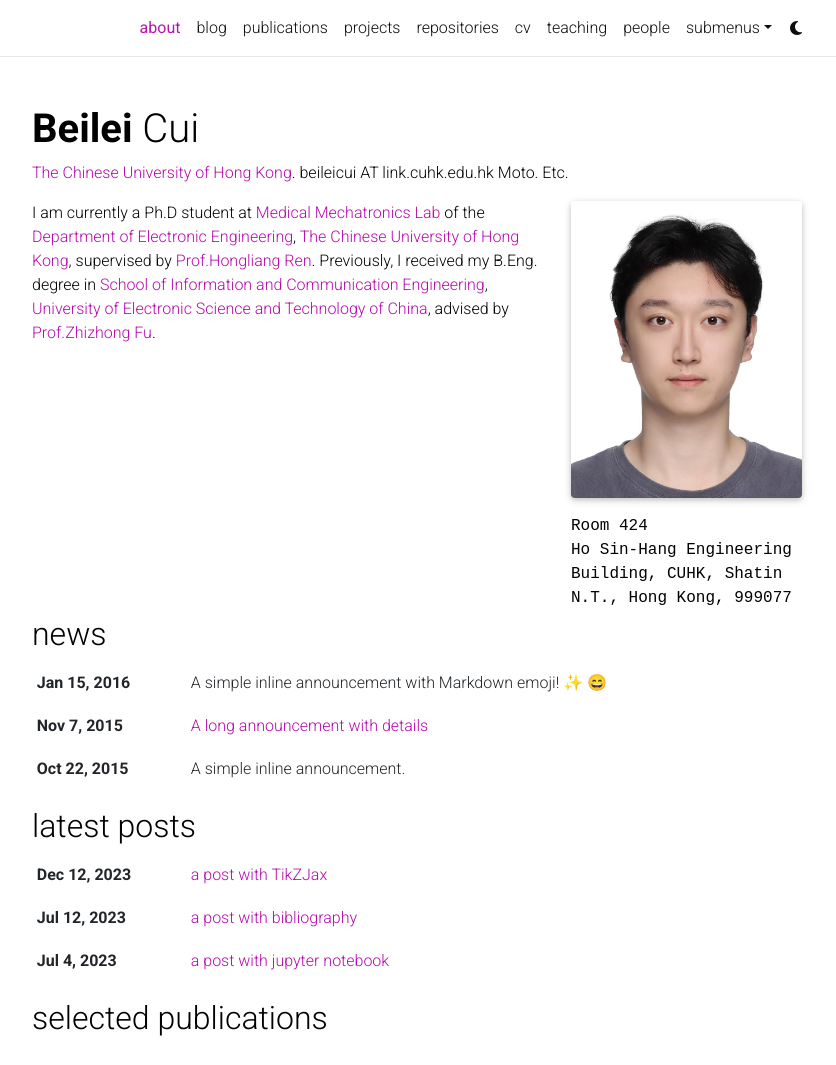
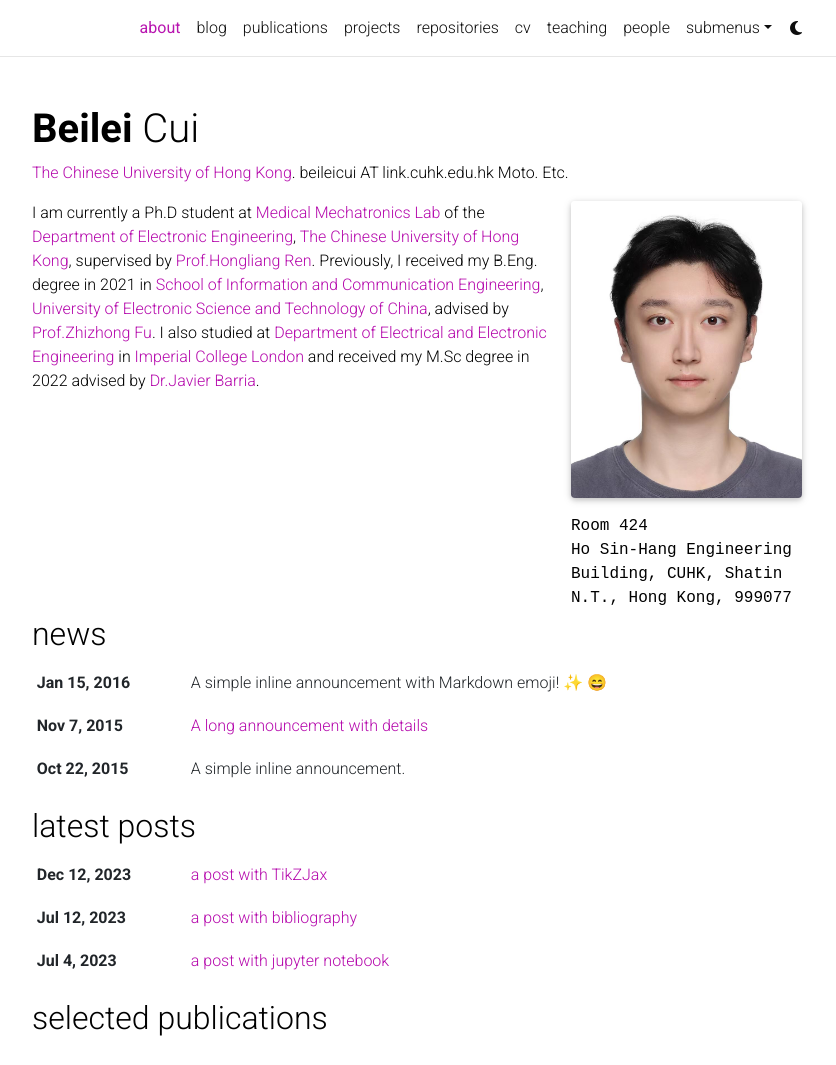
Before and after one commit to BeileiCui/beileicui.github.io, a Jekyll site: the page built from _pages/about.md, in a window 1280 px wide and 1354 px high, cut to the strip 0-1065 px from the top of the window. Shown: the whole strip, without its empty margins (223-1059 px from the left). Built offline with Jekyll 4.4.1, drawn with Linux system fonts in a browser that asks for light colours; full-size pictures stand in for the smaller copies a plugin makes; emoji names are drawn with the system emoji font; comment, search, counter and statistics services are not loaded; a style sheet for code colours, icons or effects is not loaded.

Commit message:
Update about.md

```diff
--- a/_pages/about.md
+++ b/_pages/about.md
@@ -19,4 +19,4 @@ selected_papers: true # includes a list of papers marked as "selected={true}"
 social: true  # includes social icons at the bottom of the page
 ---
 
-I am currently a Ph.D student at [Medical Mechatronics Lab](http://www.labren.org/mm/) of the [Department of Electronic Engineering](https://www.ee.cuhk.edu.hk/en-gb/), [The Chinese University of Hong Kong](https://www.cuhk.edu.hk/chinese/index.html), supervised by [Prof.Hongliang Ren](https://www.ee.cuhk.edu.hk/en-gb/people/academic-staff/professors/prof-ren-hongliang). Previously, I received my B.Eng. degree in [School of Information and Communication Engineering](https://www.sice.uestc.edu.cn/), [University of Electronic Science and Technology of China](https://www.uestc.edu.cn/), advised by [Prof.Zhizhong Fu](https://www.sice.uestc.edu.cn/info/1450/11711.htm).
+I am currently a Ph.D student at [Medical Mechatronics Lab](http://www.labren.org/mm/) of the [Department of Electronic Engineering](https://www.ee.cuhk.edu.hk/en-gb/), [The Chinese University of Hong Kong](https://www.cuhk.edu.hk/chinese/index.html), supervised by [Prof.Hongliang Ren](https://www.ee.cuhk.edu.hk/en-gb/people/academic-staff/professors/prof-ren-hongliang). Previously, I received my B.Eng. degree in 2021 in [School of Information and Communication Engineering](https://www.sice.uestc.edu.cn/), [University of Electronic Science and Technology of China](https://www.uestc.edu.cn/), advised by [Prof.Zhizhong Fu](https://www.sice.uestc.edu.cn/info/1450/11711.htm). I also studied at [Department of Electrical and Electronic Engineering](https://www.imperial.ac.uk/electrical-engineering/) in [Imperial College London](https://www.imperial.ac.uk/) and received my M.Sc degree in 2022 advised by [Dr.Javier Barria](https://www.imperial.ac.uk/people/j.barria).
```
